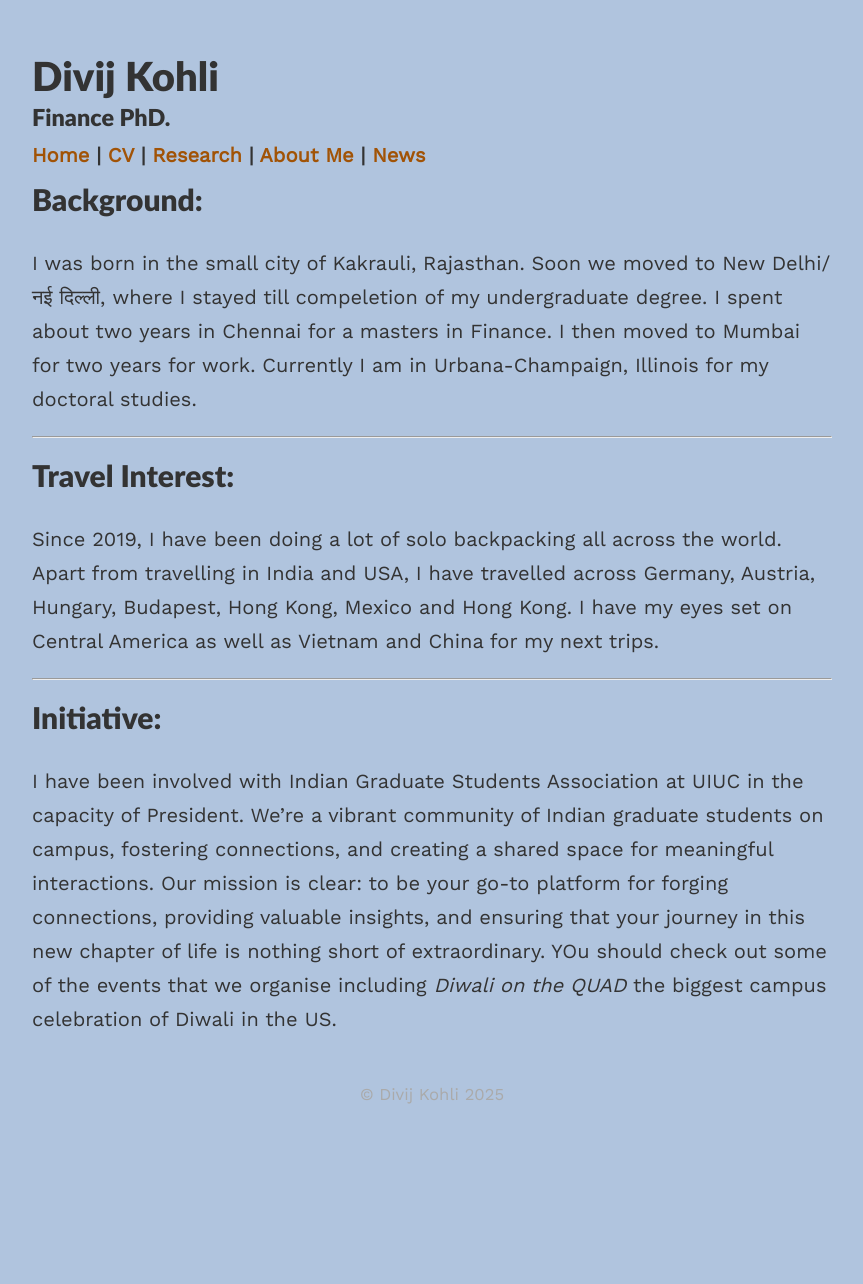
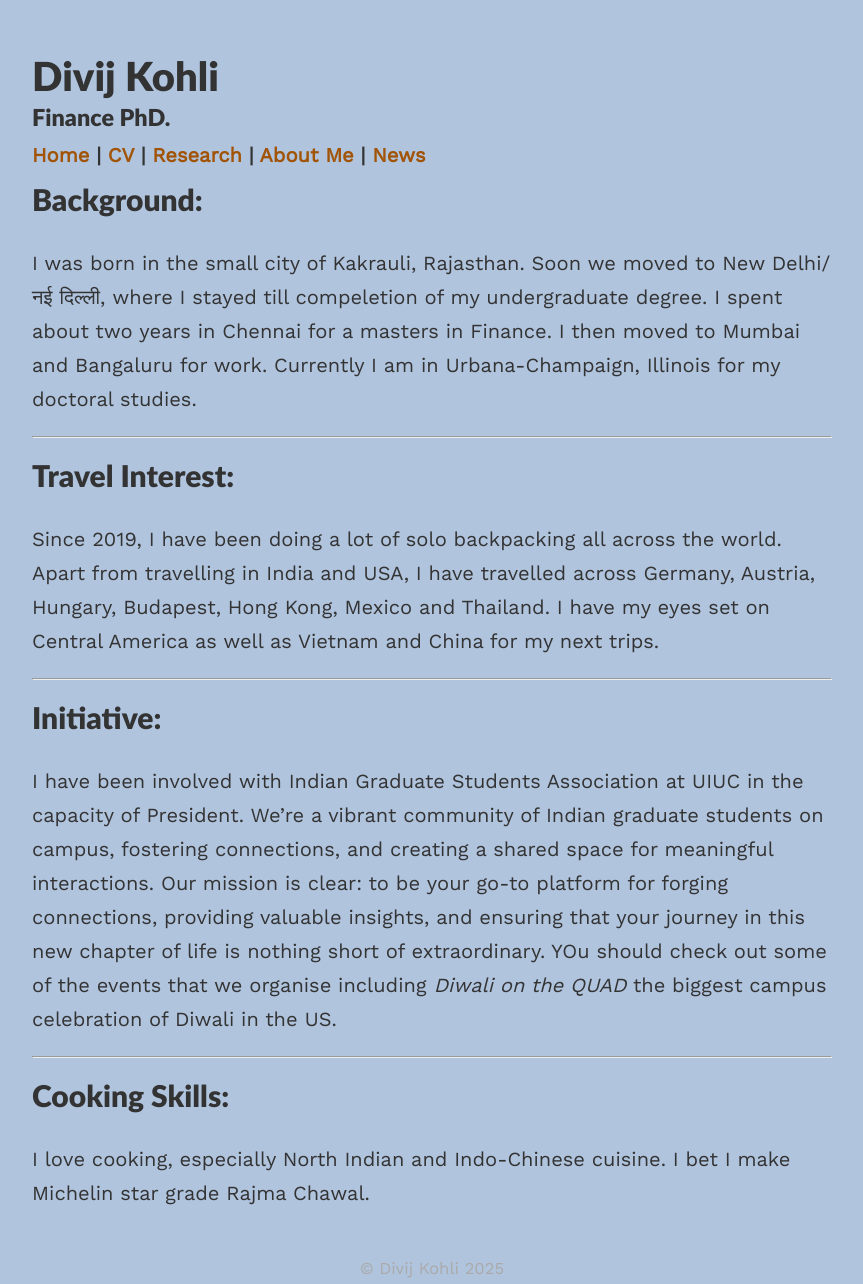
Before and after one commit to divijkohli/divijkohli.github.io, a Jekyll site: the page built from _pages/aboutme.md, in a window 1280 px wide. Shown: the whole page, without its empty margins (208-1071 px from the left). Built offline with Jekyll 4.4.1, drawn with Linux system fonts in a browser that asks for light colours; nearby versions of some CDN libraries; before the commit the page ends 1110 px from its top, so only the background shows below that.

Commit message:
Update aboutme.md

```diff
--- a/_pages/aboutme.md
+++ b/_pages/aboutme.md
@@ -5,13 +5,13 @@ permalink: /aboutme/
 ---
 
 ## Background:
-I was born in the small city of Kakrauli, Rajasthan. Soon we moved to New Delhi/ नई दिल्ली, where I stayed till compeletion of my undergraduate degree. I spent about two years in Chennai for a masters in Finance. I then moved to Mumbai for two years for work. Currently I am in Urbana-Champaign, Illinois for my doctoral studies.
+I was born in the small city of Kakrauli, Rajasthan. Soon we moved to New Delhi/ नई दिल्ली, where I stayed till compeletion of my undergraduate degree. I spent about two years in Chennai for a masters in Finance. I then moved to Mumbai and Bangaluru for work. Currently I am in Urbana-Champaign, Illinois for my doctoral studies.
 
 ---
 
 ## Travel Interest:
 
-Since 2019, I have been doing a lot of solo backpacking all across the world. Apart from travelling in India and USA, I have travelled across Germany, Austria, Hungary, Budapest, Hong Kong, Mexico and Hong Kong.
+Since 2019, I have been doing a lot of solo backpacking all across the world. Apart from travelling in India and USA, I have travelled across Germany, Austria, Hungary, Budapest, Hong Kong, Mexico and Thailand.
 I have my eyes set on Central America as well as Vietnam and China for my next trips.
 
 
@@ -20,3 +20,8 @@ I have my eyes set on Central America as well as Vietnam and China for my next t
 ## Initiative:
 I have been involved with Indian Graduate Students Association at UIUC in the capacity of President. We’re a vibrant community of Indian graduate students on campus, fostering connections, and creating a shared space for meaningful interactions. Our mission is clear: to be your go-to platform for forging connections, providing valuable insights, and ensuring that your journey in this new chapter of life is nothing short of extraordinary.
 YOu should check out some of the events that we organise including _Diwali on the QUAD_ the biggest campus celebration of Diwali in the US.
+
+---
+
+## Cooking Skills:
+I love cooking, especially North Indian and Indo-Chinese cuisine. I bet I make Michelin star grade Rajma Chawal.
```
